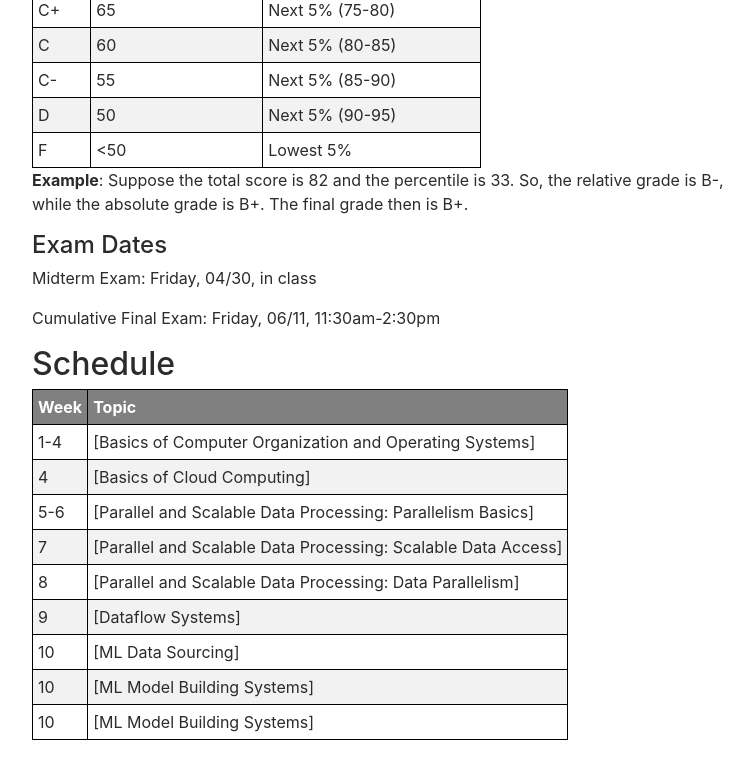
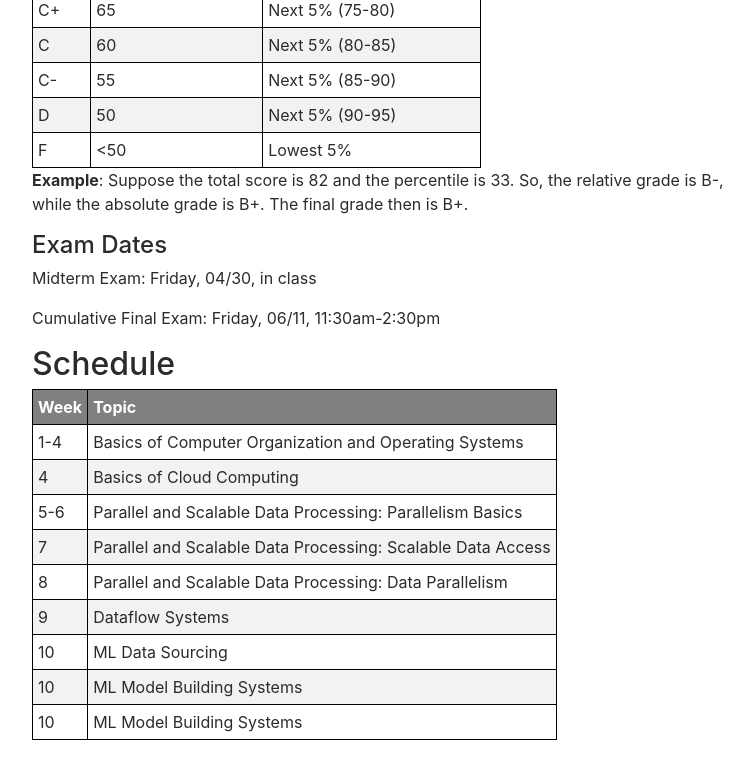
Before and after one commit to albuyeh/dsc102-spring-2021, a Jekyll site: the page built from docs/index.md, in a window 1280 px wide and 900 px high, scrolled down 2685 px. Shown: the top 779 px of the window, without its empty margins (243-996 px from the left). Built offline with Jekyll 4.4.1, drawn with Linux system fonts in a browser that asks for light colours; nearby versions of some CDN libraries; our own code applies the rules of GitHub Pages for plain Markdown files.

Commit message:
remove brackets

```diff
--- a/docs/index.md
+++ b/docs/index.md
@@ -148,12 +148,12 @@ Cumulative Final Exam: Friday, 06/11, 11:30am-2:30pm
 
 |Week|Topic|
 |--|--|
-|1-4|[Basics of Computer Organization and Operating Systems]
-|4|[Basics of Cloud Computing]
-|5-6|[Parallel and Scalable Data Processing: Parallelism Basics]
-|7|[Parallel and Scalable Data Processing: Scalable Data Access]
-|8|[Parallel and Scalable Data Processing: Data Parallelism]
-|9|[Dataflow Systems]
-|10|[ML Data Sourcing]
-|10|[ML Model Building Systems]
-|10|[ML Model Building Systems]
+|1-4|Basics of Computer Organization and Operating Systems|
+|4|Basics of Cloud Computing|
+|5-6|Parallel and Scalable Data Processing: Parallelism Basics|
+|7|Parallel and Scalable Data Processing: Scalable Data Access|
+|8|Parallel and Scalable Data Processing: Data Parallelism|
+|9|Dataflow Systems|
+|10|ML Data Sourcing|
+|10|ML Model Building Systems|
+|10|ML Model Building Systems|
```
